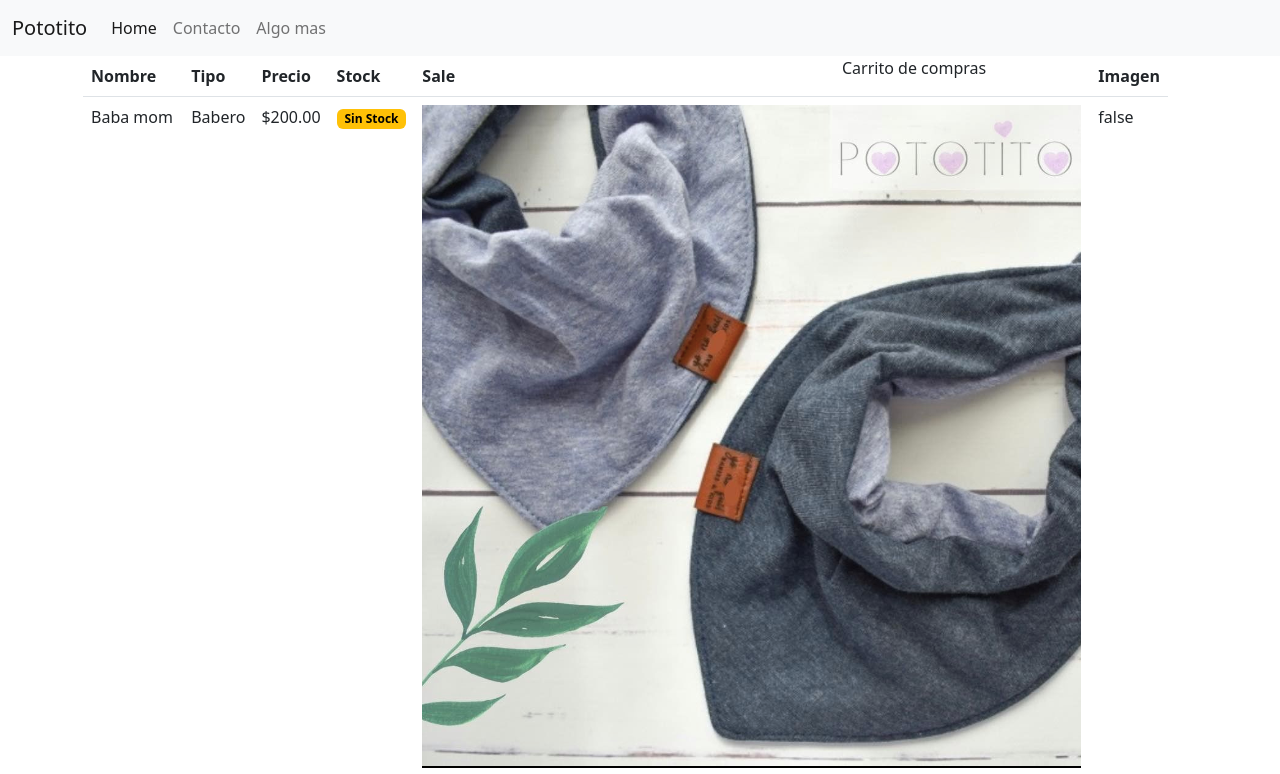
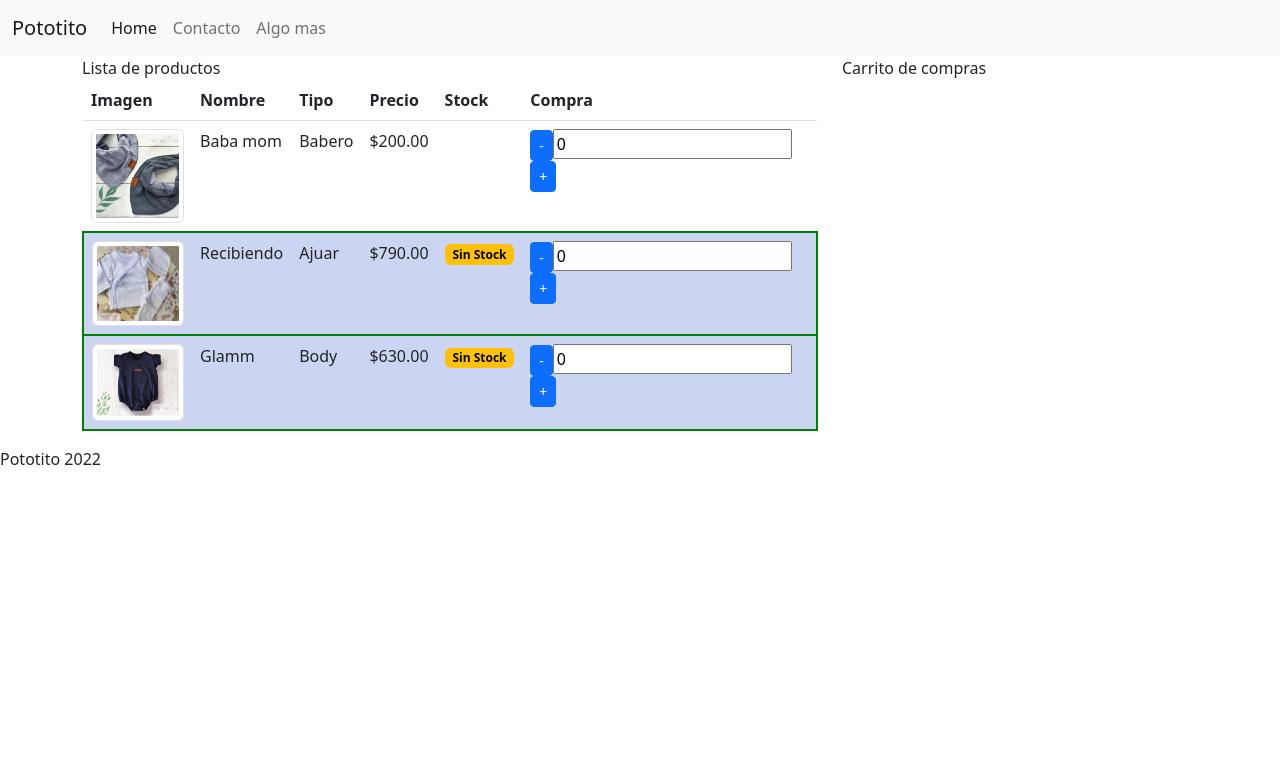
Before and after one commit to Sofiamondello04/TPAngular, an Angular app: page / in a window 1280 px wide. Shown: the top 774 px of the page. Built offline with nearby package versions, Linux system fonts and the light colour scheme.

Commit message:
agrego funciones upQuantity y downQuantity

```diff
--- a/src/app/app.component.html
+++ b/src/app/app.component.html
@@ -19,10 +19,14 @@
     </div>
   </div>
 </nav>
+
 <div class="container">
   <div class="row">
-    <div class="col-8"><app-product-list></app-product-list></div>
+    <div class="col-8"> Lista de productos
+      <app-product-list></app-product-list>
+    </div>
     <div class="col-4">Carrito de compras</div>
   </div>
+
 </div>
 <footer>{{title}} 2022</footer>
--- /dev/null
+++ b/src/app/cart/cart.component.html
@@ -0,0 +1 @@
+<h3>Carrito de compras</h3>
--- /dev/null
+++ b/src/app/cart/cart.component.ts
@@ -0,0 +1,15 @@
+import { Component, OnInit } from '@angular/core';
+
+@Component({
+  selector: 'app-cart',
+  templateUrl: './cart.component.html',
+  styleUrls: ['./cart.component.scss']
+})
+export class CartComponent implements OnInit {
+
+  constructor() { }
+
+  ngOnInit(): void {
+  }
+
+}
--- a/src/app/product-list/Product.ts
+++ b/src/app/product-list/Product.ts
@@ -5,4 +5,5 @@ export interface Product {
     stock: number;
     image: string;
     clearance: boolean,
+    quantity: number,
 }
--- a/src/app/product-list/product-list.component.html
+++ b/src/app/product-list/product-list.component.html
@@ -1,23 +1,29 @@
 <table class="table">
     <thead>
         <tr>
+            <th>Imagen</th>
             <th>Nombre</th>
             <th>Tipo</th>
             <th>Precio</th>
             <th>Stock</th>
-            <th>Sale</th>
-            <th>Imagen</th>
+            <th>Compra</th>
+
         </tr>
     </thead>
     <tbody>
 
-        <tr *ngFor="let fila of products" [ngClass]="{'clearance': fila.clearance}">
-            <td>{{fila.name}}</td>
-            <td>{{fila.type}}</td>
-            <td>{{fila.price | currency }}</td>
-            <td><span class="badge text-bg-warning" *ngIf="fila.stock==0">Sin Stock</span></td>
-            <td><img [src]="fila.image" [alt]="fila.name"></td>
-            <td>{{fila.clearance}}</td>
+        <tr *ngFor="let product of products" [ngClass]="{'clearance': product.clearance}">
+            <td><img width="100" class="img-thumbnail"[src]="product.image" [alt]="product.name"></td>
+            <td>{{product.name}}</td>
+            <td>{{product.type}}</td>
+            <td>{{product.price | currency }}</td>
+            <td><span class="badge text-bg-warning" *ngIf="product.stock==0">Sin Stock</span></td>
+           <td>
+            <button class="btn btn-primary  btn-sm" (click)="downQuantity(product)">-</button>
+           <input
+           type="text" [(ngModel)]="product.quantity"
+           (keyup)="changeQuantity($event, product)">
+            <button class="btn btn-primary  btn-sm"(click)="upQuantity(product)">+</button></td>
         </tr>
 
 
--- a/src/app/product-list/product-list.component.scss
+++ b/src/app/product-list/product-list.component.scss
@@ -1,4 +1,4 @@
 .clearance {
     border: 2px solid green;
-    background: lightgray
+    background: #cbd5f1
 }
--- a/src/app/product-list/product-list.component.ts
+++ b/src/app/product-list/product-list.component.ts
@@ -1,5 +1,6 @@
 import { Component, OnInit } from '@angular/core';
 import {Product} from './Product';
+
 
 @Component({
   selector: 'app-product-list',
@@ -11,28 +12,34 @@ export class ProductListComponent implements OnInit {
 
    products: Product [] = [
     {
+      image: 'assets/img/Baberos.png',
       name: 'Baba mom',
       type: 'Babero',
       price: 200,
-      stock: 0,
+      stock: 10,
       clearance: false,
-      image: 'assets/img/Baberos.png',
+      quantity: 0,
+
     },
     {
+      image: 'assets/img/Ajuar.png',
       name: 'Recibiendo',
       type: 'Ajuar',
       price: 790,
       stock: 0,
       clearance: true,
-      image: 'assets/img/Ajuar.png',
+      quantity: 0,
+
     },
     {
+      image: 'assets/img/Body.png',
       name: 'Glamm',
       type: 'Body',
       price: 630,
       stock: 0,
       clearance: true,
-      image: 'assets/img/Body.png',
+      quantity: 0,
+
     }];
 
   constructor() { }
@@ -40,4 +47,19 @@ export class ProductListComponent implements OnInit {
   ngOnInit(): void {
   }
 
+  upQuantity(product: Product): void {
+    if(product.quantity< product.stock) {
+    product.quantity++;
+    }
+  }
+  downQuantity(product: Product): void {
+    if(product.quantity>0) {
+    product.quantity--;
+    }
+  }
+  changeQuantity(event: { key: any; }, product: Product): void {
+    console.log(event.key);
+  }
+
+
 }
```
Also changed, not shown: src/app/app.module.ts (+8 -2 lines), src/app/cart/cart.component.scss (added), 1 other file (tests, documents, lock files or other folders).
